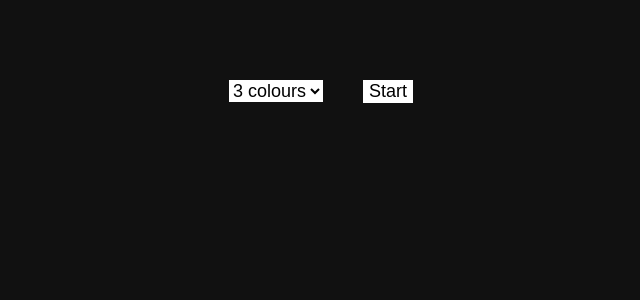
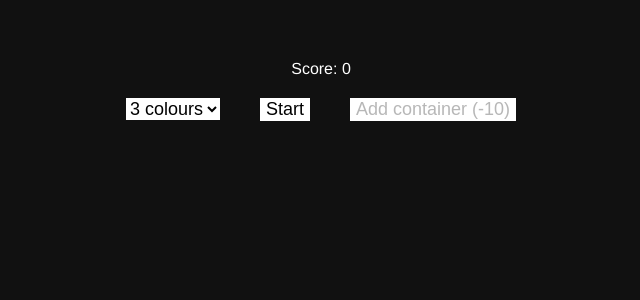
Before and after one commit to KateHoward10/colour-sort, a Vue app: page / in a window 1280 px wide. Shown: the top 300 px of the page, without its empty margins (319-959 px from the left). Built offline with nearby package versions, Linux system fonts and the light colour scheme.

Commit message:
Add score and ability to add container

```diff
--- a/src/App.vue
+++ b/src/App.vue
@@ -1,11 +1,13 @@
 <template>
   <div id="app">
+    <div>Score: {{ score }}</div>
     <select v-model="level">
       <option v-for="value in [3,4,5,6]" :key="value" :value="value">
         {{ value }} colours
       </option>
     </select>
     <button @click="start">Start</button>
+    <button :disabled="win || score < 10" @click="addContainer">Add container (-10)</button>
     <div class="wrapper">
       <Container
         v-for="(contents, index) in currentOrder"
@@ -30,7 +32,8 @@ export default {
       colours: ['red', 'blue', 'green', 'yellow', 'violet', 'deepskyblue'],
       currentOrder: [],
       selected: null,
-      win: false
+      win: false,
+      score: 0
     }
   },
   methods: {
@@ -55,8 +58,15 @@ export default {
           this.currentOrder[index] = [ballToMove, ...this.currentOrder[index]];
         }
         this.selected = null;
-        if (this.hasWon()) this.win = true;
+        if (this.hasWon()) {
+          this.win = true;
+          this.score += 50;
+        }
       }
+    },
+    addContainer() {
+      this.currentOrder.push([]);
+      this.score -= 10;
     },
     canMoveBall(index) {
       return index !== this.selected &&
```
